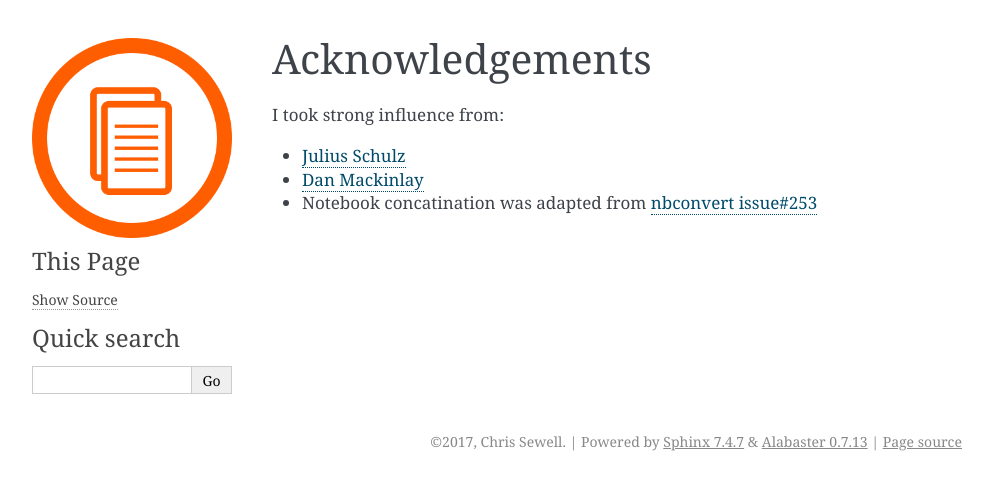
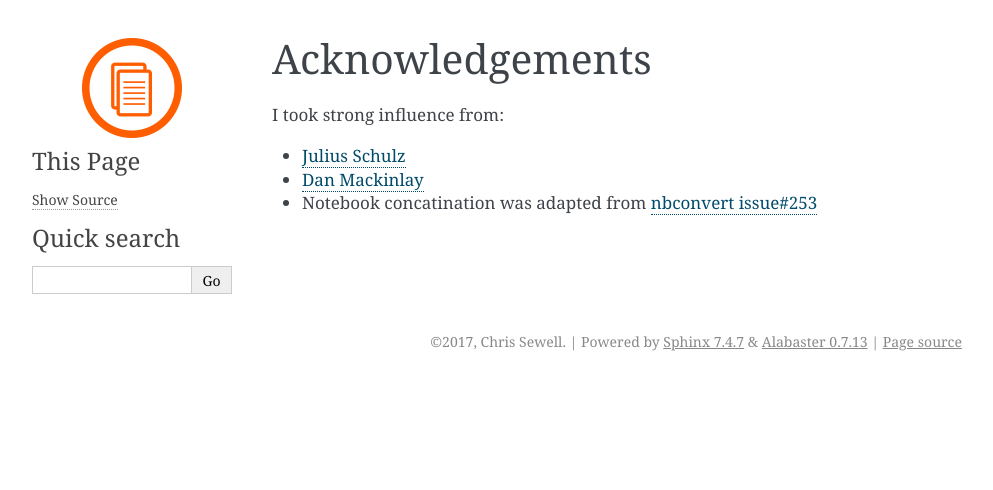
Before and after one commit to chrisjsewell/ipypublish, a Sphinx documentation site: the page built from docs/source/acknowledgements.md, in a window 1280 px wide. Shown: the top 490 px of the page, without its empty margins (148-1141 px from the left). Built offline with Sphinx 7.4.7, drawn with Linux system fonts in a browser that asks for light colours.

Commit message:
change icon size

```diff
--- a/docs/source/conf.py
+++ b/docs/source/conf.py
@@ -126,7 +126,7 @@ todo_include_todos = True
 # relative to this directory. They are copied after the builtin static files,
 # so a file named "default.css" will overwrite the builtin "default.css".
 html_static_path = ['_static']
-html_logo = '_static/doc_icon.png'
+html_logo = '_static/doc_icon_100px.png'
 
 # -- Options for HTMLHelp output ------------------------------------------
 
```
Also changed, not shown: docs/source/_static/doc_icon_100px.png (added), docs/source/_static/doc_icon_1280px.png (renamed from docs/source/_static/doc_icon.png), docs/source/_static/doc_icon_200px.png (added).
